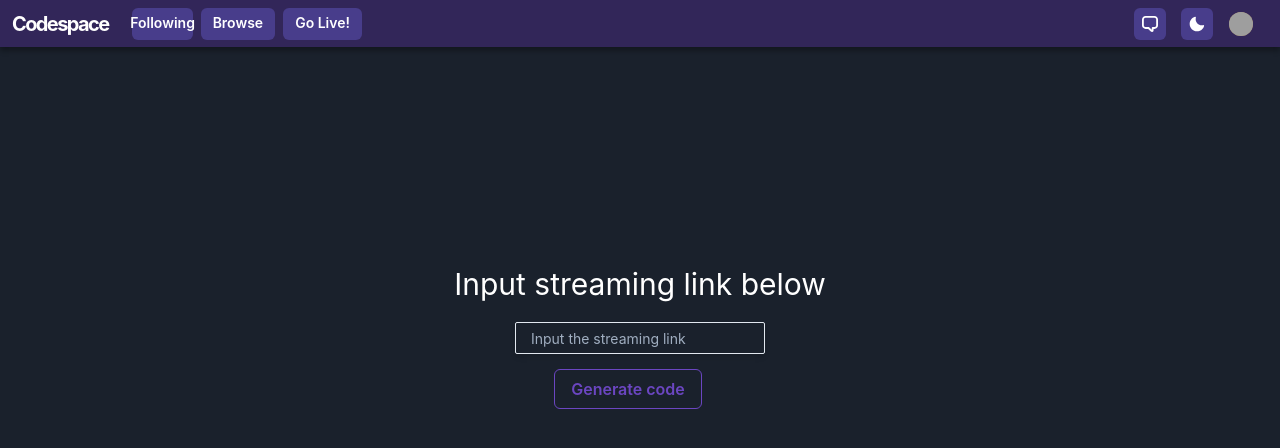
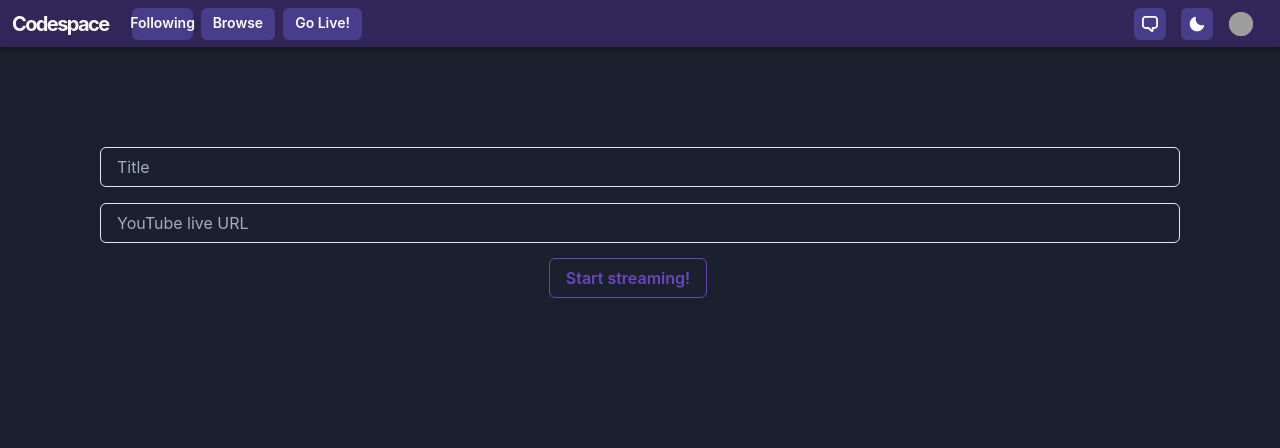
Before and after one commit to ahsan8244/Codespace, a React (Create React App) app in the folder client/: page /go-live in a window 1280 px wide. Shown: the top 448 px of the page. Built offline with nearby package versions, Linux system fonts and the light colour scheme; grey boxes are pictures that could not be loaded.

Commit message:
use url id to join livestream

```diff
--- a/client/package.json
+++ b/client/package.json
@@ -21,6 +21,7 @@
     "react-scripts": "4.0.1",
     "react-youtube": "^7.13.0",
     "socket.io-client": "^3.1.0",
+    "uuid": "^8.3.2",
     "web-vitals": "^0.2.4",
     "yt-livechat": "^2.1.1"
   },
--- a/client/src/App.js
+++ b/client/src/App.js
@@ -25,7 +25,6 @@ function App() {
           <Switch>
             <Route exact path="/">
               <Home />
-              <LiveStream/>
             </Route>
             <Route exact path="/start-stream/:id">
               <Stream />
--- a/client/src/Features/GoLive.js
+++ b/client/src/Features/GoLive.js
@@ -10,13 +10,11 @@ import {
   ButtonGroup,
   useDisclosure,
 } from "@chakra-ui/react";
-//import { ReactComponent as YourSvg } from '/waves.svg'
+import { v4 as uuidv4 } from 'uuid';
+import { Link } from "react-router-dom";
 
-import { Link } from "react-router-dom";
 function makeid() {
-    let r = Math.random().toString(36).substr(2, 4);
-    alert(r)
-    return r;
+    return uuidv4();
  }
 
 const GoLive= () => {
@@ -24,31 +22,28 @@ const GoLive= () => {
 
   return (
 
-    <Flex direction="column" align="center">
-      <Center p={200} flexDirection="column">
-        <Text padding="15px" fontSize="3xl" color="white">
-         Input streaming link below
-        </Text>
-        <Box shadow="md" color="white">
+    <Flex direction="column" align="center" p={100} color="white">
           <Input
-            padding="15px"
             colorScheme="primary.900"
-            placeholder="Input the streaming link"
-            size="sm"
+            placeholder="Title"
+            mb={4}
           />
-        </Box>
+          <Input
+            colorScheme="primary.900"
+            placeholder="YouTube live URL"
+          />
         <ButtonGroup padding="15px" variant="outline" colorScheme="purple" spacing="6">
-          <Button onClick={makeid} colorScheme="purple">
-            Generate code
-          </Button>
+          <Link to={`/start-stream/${makeid()}`}>
+            <Button colorScheme="purple">
+              Start streaming!
+            </Button>
+          </Link>
           <Fade in={makeid}>
             <Box mt="2" shadow="md">
 
             </Box>
           </Fade>
         </ButtonGroup>
-
-      </Center>
     </Flex>
   );
 };
--- a/client/src/Features/Stream.js
+++ b/client/src/Features/Stream.js
@@ -4,6 +4,7 @@ import Editor from "@monaco-editor/react";
 import FileLabel from "../Components/FileLabel";
 import { io } from "socket.io-client";
 import Draggable from "react-draggable";
+import { useParams } from "react-router-dom";
 
 const defaultCode = {
   "index.html": "<html></html>",
@@ -12,6 +13,8 @@ const defaultCode = {
 };
 
 const Stream = () => {
+  const { id } = useParams();
+
   const [code, setCode] = useState(defaultCode);
   const [selectedFile, setSelectedFile] = useState(Object.keys(code)[0]);
 
@@ -21,7 +24,7 @@ const Stream = () => {
     socket.current = io("https://codespace-server.herokuapp.com/");
 
     socket.current.on("connect", () => {
-      socket.current.emit("start_stream", "33944");
+      socket.current.emit("start_stream", id);
     });
   }, []);
 
@@ -33,8 +36,9 @@ const Stream = () => {
     <>
       <Draggable
         style={{ position: "relative" }}
+        bounds="parent"
       >
-        <div style={{ backgroundColor: "white", zIndex: 30, position: "absolute"  }}>
+        <div style={{ backgroundColor: "white", zIndex: 30, position: "absolute", right: 10, bottom: 10  }}>
           <iframe
             srcDoc={code["index.html"]}
             style={{ backgroundColor: "white", zIndex: 30, pointerEvents: "none" }}
--- a/client/src/Features/ViewStream.js
+++ b/client/src/Features/ViewStream.js
@@ -14,8 +14,11 @@ import { io } from "socket.io-client";
 import { CgGitFork } from "react-icons/cg";
 import { MdFiberManualRecord } from "react-icons/md";
 import Draggable from "react-draggable";
+import { useParams } from "react-router-dom";
 
 const ViewStream = () => {
+  const { id } = useParams();
+
   const [code, setCode] = useState("");
   const [selectedFile, setSelectedFile] = useState("");
   const [forks, setForks] = useState({});
@@ -39,7 +42,7 @@ const ViewStream = () => {
     socket.current = io("https://codespace-server.herokuapp.com/");
 
     socket.current.on("connect", () => {
-      socket.current.emit("join_stream", "33944");
+      socket.current.emit("join_stream", id);
     });
 
     socket.current.on("read_code", (codeReceived) => {
@@ -55,8 +58,9 @@ const ViewStream = () => {
     <>
       <Draggable
         style={{ position: "relative" }}
+        bounds="parent"
       >
-        <div style={{ backgroundColor: "white", zIndex: 30, position: "absolute"  }}>
+        <div style={{ backgroundColor: "white", zIndex: 30, position: "absolute", right: 10, bottom: 10 }}>
           <iframe
             srcDoc={selectedFork ? forks[selectedFork]["index.html"] : code["index.html"]}
             style={{ backgroundColor: "white", zIndex: 30, pointerEvents: "none" }}
```
Also changed, not shown: 1 other file (tests, documents, lock files or other folders).
